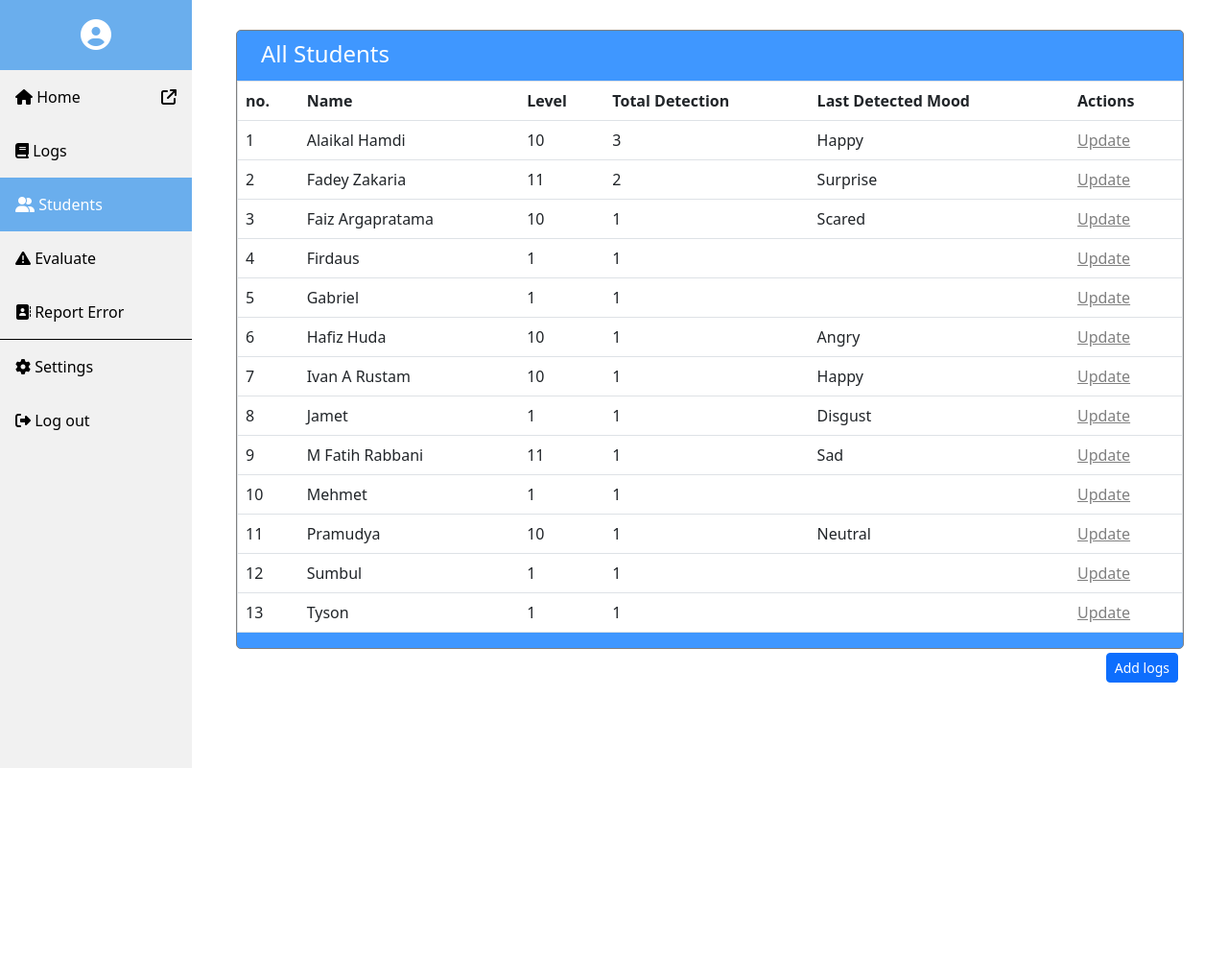
After one commit to Yuan-San/happibot, a Django app: page /members/student/ in a window 1280 px wide. The commit adds this page. Shown: the whole page at 96% size. Run offline with Django 4.2, Linux system fonts and the light colour scheme; data comes from the database, SQL or seed files in the repository; both versions use the stored data as it was after the commit; some libraries are stand-ins or nearby versions.

Commit message:
update 1.0

```diff
--- /dev/null
+++ b/members/templates/IncludeStudent.html
@@ -0,0 +1,69 @@
+{%load static%}
+<link href="{% static 'css/bootstrap.min.css' %}" rel="stylesheet">
+<script src="{% static 'js/bootstrap.min.js' %}"></script>
+<script src="https://kit.fontawesome.com/5ad3573202.js" crossorigin="anonymous"></script>
+<style>
+.sidebar {
+  margin: 0;
+  padding: 0;
+  width: 200px;
+  background-color: #f1f1f1;
+  position: fixed;
+  height: 100%;
+  overflow: auto;
+}
+
+.sidebar a{
+  display: block;
+  color: black;
+  padding: 16px;
+  text-decoration: none;
+}
+
+.profile:hover {
+  background-color: #f1f1f1;
+  color: black;
+}
+
+.sidebar a.active {
+  background-color: #6AAEED;
+  color: white;
+}
+
+.sidebar a:hover:not(.active) {
+  background-color: #555;
+  color: white;
+}
+@media screen and (max-width: 700px) {
+  .sidebar {
+    width: 100%;
+    height: auto;
+    position: relative;
+  }
+  .sidebar a {float: left;}
+  div.content {margin-left: 0;}
+}
+
+.dropdown-container {
+  display: none;
+  background-color: #262626;
+  padding-left: 8px;
+}
+
+@media screen and (max-width: 400px) {
+  .sidebar a {
+    text-align: center;
+    float: none;
+  }
+}
+</style>
+<div class="sidebar">
+    <a style="text-align: center;background-color: #6AAEED;color: #fff;" class="profile"><i class="fa-solid fa-circle-user fa-2xl" style="margin: 20px;"></i><br>{{ user.username }}</a>
+    <a href="/"><i class="fa-solid fa-house"></i> Home <span style="float:right;"><i class="fa-solid fa-arrow-up-right-from-square"></i></span></a>
+    <a href="/members/" ><i class="fa-solid fa-book"></i> Logs</a>
+    <a href="/members/student/" class="active"><i class="fa-solid fa-user-group"></i> Students</a>
+    <a href="/members/evaluate/"><i class="fa-solid fa-triangle-exclamation"></i> Evaluate</a>
+    <a href="/contact/" style="border-bottom: solid;border-width: 1px;"><i class="fa-solid fa-address-book"></i> Report Error</a>
+    <a href="settings/"><i class="fa-solid fa-gear"></i> Settings</a>
+    <a href="{%url 'logout'%}"><i class="fa-solid fa-right-from-bracket"></i> Log out</a>
+  </div>
--- /dev/null
+++ b/members/templates/student.html
@@ -0,0 +1,128 @@
+{% load static %}
+<!DOCTYPE html>
+<html>
+<link href="{% static 'css/bootstrap.min.css' %}" rel="stylesheet">
+<script src="{% static 'js/bootstrap.min.js' %}"></script>
+<script src="https://kit.fontawesome.com/5ad3573202.js" crossorigin="anonymous"></script>
+<script src="https://cdn.jsdelivr.net/npm/chart.js"></script>
+<body>
+<style>
+body {
+    margin: 0;
+}
+.zoom {
+    transition: transform .2s; /* Animation */
+    background-color: #FFF;
+
+}
+.zoom:hover {
+    transform: scale(1.09); /* (150% zoom - Note: if the zoom is too large, it will go outside of the viewport) */
+}
+.sidebar {
+  margin: 0;
+  padding: 0;
+  width: 200px;
+  background-color: #f1f1f1;
+  position: fixed;
+  height: 100%;
+  overflow: auto;
+}
+
+.sidebar a{
+  display: block;
+  color: black;
+  padding: 16px;
+  text-decoration: none;
+}
+
+.profile:hover {
+  background-color: #f1f1f1;
+  color: black;
+}
+
+.sidebar a.active {
+  background-color: #6AAEED;
+  color: white;
+}
+
+.sidebar a:hover:not(.active) {
+  background-color: #555;
+  color: white;
+}
+
+div.content {
+  margin-left: 200px;
+  padding: 1px 16px;
+  height: 1000px;
+}
+
+@media screen and (max-width: 700px) {
+  .sidebar {
+    width: 100%;
+    height: auto;
+    position: relative;
+  }
+  .sidebar a {float: left;}
+  div.content {margin-left: 0;}
+}
+
+.dropdown-container {
+  display: none;
+  background-color: #262626;
+  padding-left: 8px;
+}
+
+@media screen and (max-width: 400px) {
+  .sidebar a {
+    text-align: center;
+    float: none;
+  }
+}
+    </style>
+{%comment%}
+<div class="sidebar">
+  <a style="text-align: center;background-color: #6AAEED;color: #fff;" class="profile"><i class="fa-solid fa-circle-user fa-2xl" style="margin: 20px;"></i><br>{{ user.username }}</a>
+  <a href="/"><i class="fa-solid fa-house"></i> Home <span style="float:right;"><i class="fa-solid fa-arrow-up-right-from-square"></i></span></a>
+  <a href="/members/" ><i class="fa-solid fa-book"></i> Logs</a>
+  <a href="/members/student/" class="active"><i class="fa-solid fa-user-group"></i> Students</a>
+  <a href="/members/evaluate/"><i class="fa-solid fa-triangle-exclamation"></i> Evaluate</a>
+  <a href="/contact/" style="border-bottom: solid;border-width: 1px;"><i class="fa-solid fa-address-book"></i> Report Error</a>
+  <a href="settings/"><i class="fa-solid fa-gear"></i> Settings</a>
+  <a href="{%url 'logout'%}"><i class="fa-solid fa-right-from-bracket"></i> Log out</a>
+</div>
+{%endcomment%}
+{%include 'IncludeStudent.html'%}
+<div class="content">
+  <div style="border-color:gray;border-width: 1px;border-radius: 5px;border-style: solid;padding: 0px;margin: 30px;background-color: #3F97FF;position: relative;"><h4 style="padding-top: 10px;padding-left: 25px;padding-bottom: 5px; color: #FFF;">All Students</h4>
+    <div style="background-color: #FFF">
+    <table border="1" class="table table-hover">
+    <tr>
+        <th>no. </th>
+        <th>Name</th>
+        <th>Level</th>
+        <th>Total Detection</th>
+        <th>Last Detected Mood</th>
+        <th>Actions</th>
+    </tr>
+    {% for x in studentcount %}
+    <tr>
+        <td>{{ forloop.counter }}</td>
+        <td>{{ x.name }}</td>
+        <td>{{ x.level }}</td>
+        <td>{{x.count}}</td>
+        <td>{{ x.mood }}</td>
+        <td><a href="show/{{ x.name }}" style="color: gray;">Update</a></td>
+        <script>
+            function confirmation() {
+                confirm("Are you sure?");
+            }
+        </script>
+    </tr>
+    {% endfor %}
+    </table>
+    <p>
+        <a href="add/" class="btn btn-primary btn-sm" style="margin: 5px;position: absolute;right: 0px;">Add logs</a>
+        </p>
+    </div></div>
+</div>
+</body></html>
--- a/members/urls.py
+++ b/members/urls.py
@@ -1,4 +1,5 @@
 from django.urls import path
+from django.urls import include, path
 
 from . import views
 
@@ -9,4 +10,7 @@ urlpatterns = [
   path('delete/<int:id>', views.delete, name='delete'),
   path('update/<int:id>', views.update, name='update'),
   path('update/updaterecord/<int:id>', views.updaterecord, name='updaterecord'),
+  path('student/', views.student, name='student'),
+  path('student/show/<str:name>', views.deletemember, name='deletemember'),
+  path('deletemember/memberdeleterequest/<int:id>', views.memberdeleterequest, name='memberdeleterequest')
 ]
--- a/members/views.py
+++ b/members/views.py
@@ -5,25 +5,71 @@ from .models import Members
 
 def index(request):
   mymembers = Members.objects.all().values()
+  happy = Members.objects.raw('SELECT 1 id, COUNT(mood) AS moodcount, mood FROM members_members GROUP BY mood ORDER BY moodcount desc;')
+  total = Members.objects.raw('SELECT 1 id, COUNT(*) AS total FROM members_members;')
+  """
+  sad = Members.objects.raw('SELECT 1 id, COUNT(mood) AS moodcount, mood FROM members_members WHERE mood = Sad GROUP BY mood;')
+  neutral = Members.objects.raw('SELECT 1 id, COUNT(mood) AS moodcount, mood FROM members_members WHERE mood = Neutral GROUP BY mood;')
+  surprised = Members.objects.raw('SELECT 1 id, COUNT(mood) AS moodcount, mood FROM members_members WHERE mood = Surprised GROUP BY mood;')
+  scared = Members.objects.raw('SELECT 1 id, COUNT(mood) AS moodcount, mood FROM members_members WHERE mood = Scared GROUP BY mood;')
+  disgust = Members.objects.raw('SELECT 1 id, COUNT(mood) AS moodcount, mood FROM members_members WHERE mood = Disgust GROUP BY mood;')
+  anger = Members.objects.raw('SELECT 1 id, COUNT(mood) AS moodcount, mood FROM members_members WHERE mood = Angry GROUP BY mood;')"""
   template = loader.get_template('index.html')
   context = {
-    'mymembers': mymembers
+    'mymembers': mymembers,
+    'happy': happy,
+    'total': total,
   }
+  """'sad': sad,
+    'neutral': neutral,
+    'surprised': surprised,
+    'scared': scared,
+    'disgust': disgust,
+    'anger': anger"""
   return HttpResponse(template.render(context, request))
 
 def add(request):
   template = loader.get_template('add.html')
   return HttpResponse(template.render({}, request))
 
+def student(request):
+  mymembers = Members.objects.all().values()
+  studentcount = Members.objects.raw('SELECT 1 id, name, COUNT(name) AS count, level, mood, reason FROM members_members GROUP BY name ORDER BY name asc;')
+  template = loader.get_template('student.html')
+  context = {
+    'mymembers': mymembers,
+    'studentcount': studentcount
+  }
+  return HttpResponse(template.render(context, request))
+
 def addrecord(request):
     first = request.POST['first']
     level = request.POST['level']
     mood = request.POST['mood']
     reason = request.POST['reason']
-
     member = Members(name=first, level=level, mood=mood, reason=reason)
     member.save()
     return HttpResponseRedirect(reverse('index'))
+
+def deletemember(request, name):
+    membername = request.session.get('membername')
+    logs = Members.objects.raw('SELECT id, name, mood, reason FROM members_members WHERE name = %s',[name])
+    myname = Members.objects.raw('SELECT id, name, COUNT(name) AS namecount, level FROM members_members WHERE name = %s GROUP BY name', [name])
+    membername = name
+    request.session['membername'] = membername
+    template = loader.get_template('eachstudent.html')
+    context = {
+      'logs':logs,
+      'myname':myname
+    }
+    return HttpResponse(template.render(context, request))
+
+def memberdeleterequest(request, id):
+    membername = request.session.get('membername')
+    member = Members.objects.get(id=id)
+    member.delete()
+    url = reverse('deletemember', kwargs={'name': membername})
+    return HttpResponseRedirect(url)
 
 def delete(request, id):
   member = Members.objects.get(id=id)
```
Also changed, not shown: members/templates/eachstudent.html (added, +54 -0 lines), members/templates/index.html (+16 -7 lines), templates/base.html (+6 -1 lines), templates/home.html (+89 -17 lines), templates/registration/login.html (+22 -4 lines), db.sqlite3, static/img/pexels-dana-tentis-370799.jpg (added).
